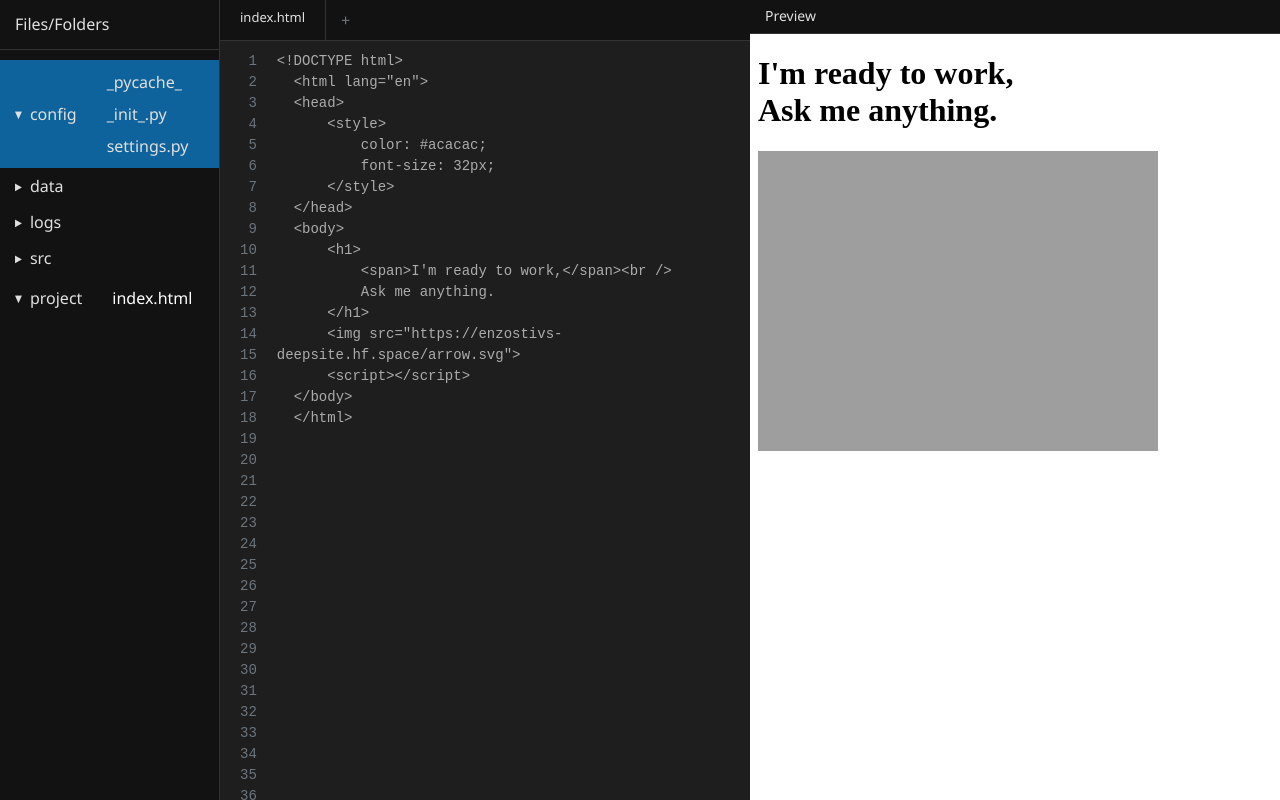
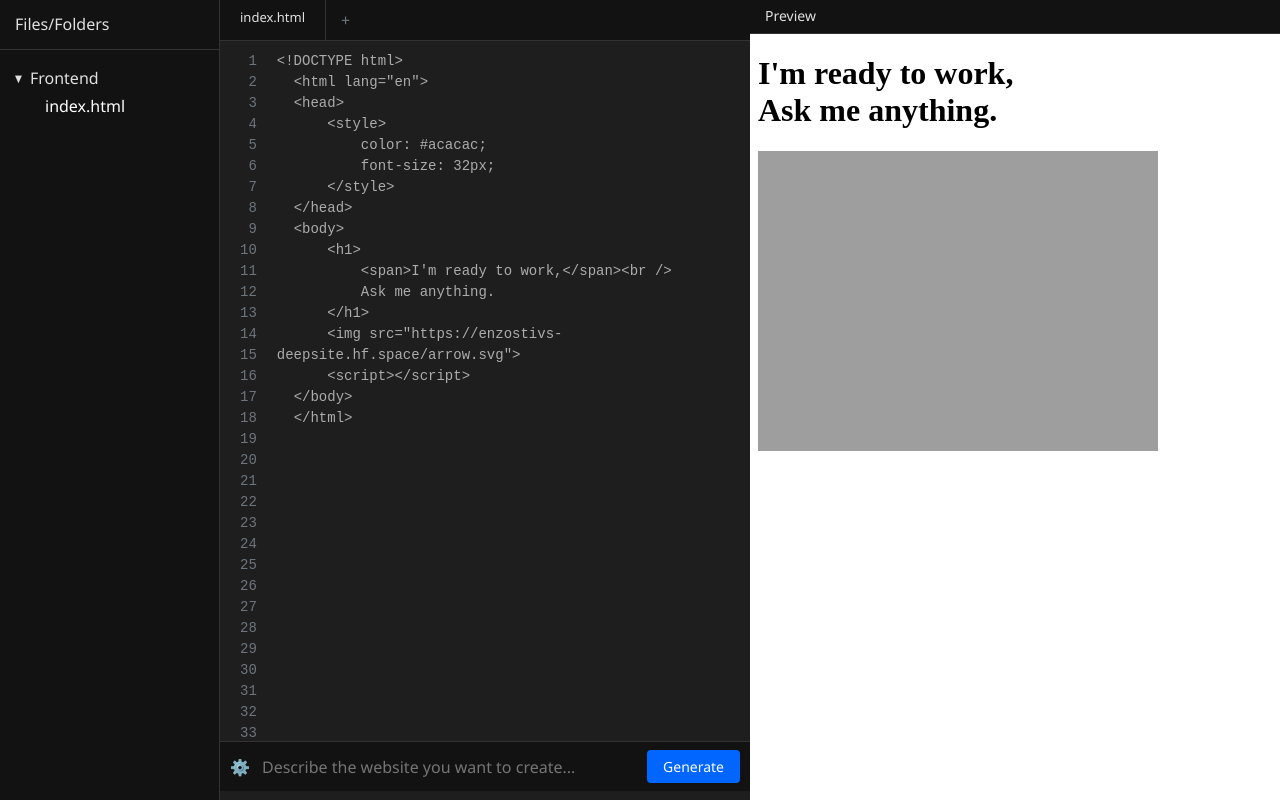
Before and after one commit to mazzyy/AI-Web-App-Builder, a plain HTML site: page index.html in a window 1280 px wide. Drawn offline with nearby package versions, Linux system fonts and the light colour scheme.

Commit message:
responsive + completion

```diff
--- a/index.html
+++ b/index.html
@@ -16,25 +16,8 @@
             </div>
             <div class="sidebar-content">
                 <ul class="folder-list">
-                    <li class="folder active">
-                        <span class="folder-icon">▼</span> config
-                        <ul class="file-list">
-                            <li class="file">_pycache_</li>
-                            <li class="file">_init_.py</li>
-                            <li class="file">settings.py</li>
-                        </ul>
-                    </li>
-                    <li class="folder">
-                        <span class="folder-icon">▶</span> data
-                    </li>
-                    <li class="folder">
-                        <span class="folder-icon">▶</span> logs
-                    </li>
-                    <li class="folder">
-                        <span class="folder-icon">▶</span> src
-                    </li>
                     <li class="folder project-files">
-                        <span class="folder-icon">▼</span> project
+                        <span class="folder-icon">▼</span> Frontend
                         <ul class="file-list">
                             <li class="file active-file" data-file="index.html">index.html</li>
                         </ul>
--- a/styles.css
+++ b/styles.css
@@ -359,6 +359,38 @@ body {
     height: 16px;
 }
 
+/* Command component when fixed to bottom */
+.command-fixed {
+    position: sticky;
+    bottom: 0;
+    width: 100%;
+    z-index: 100;
+}
+
+/* Ensure sidebar and preview container have proper heights */
+.sidebar {
+    height: 100vh;
+    overflow-y: auto;
+    overflow-x: hidden;
+}
+
+.preview-container {
+    height: 100vh;
+    display: flex;
+    flex-direction: column;
+}
+
+.preview-content {
+    flex: 1;
+    overflow: auto;
+}
+
+/* Ensure the line numbers container matches the code editor height */
+.line-numbers {
+    max-height: calc(100vh - 50px - 50px);
+    overflow-y: hidden;
+}
+
 /* Responsive styling */
 @media (max-width: 1200px) {
     .sidebar {
```
